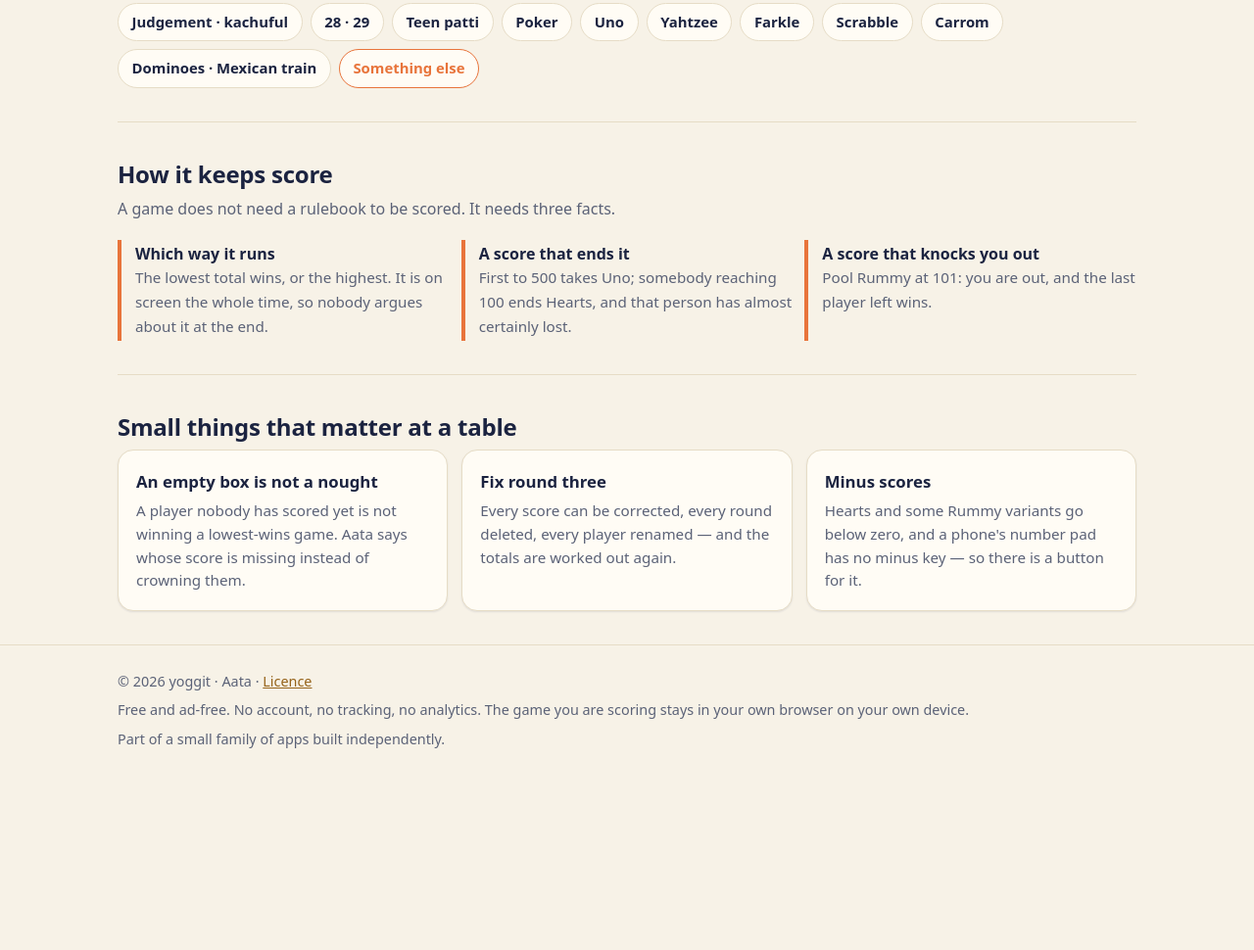
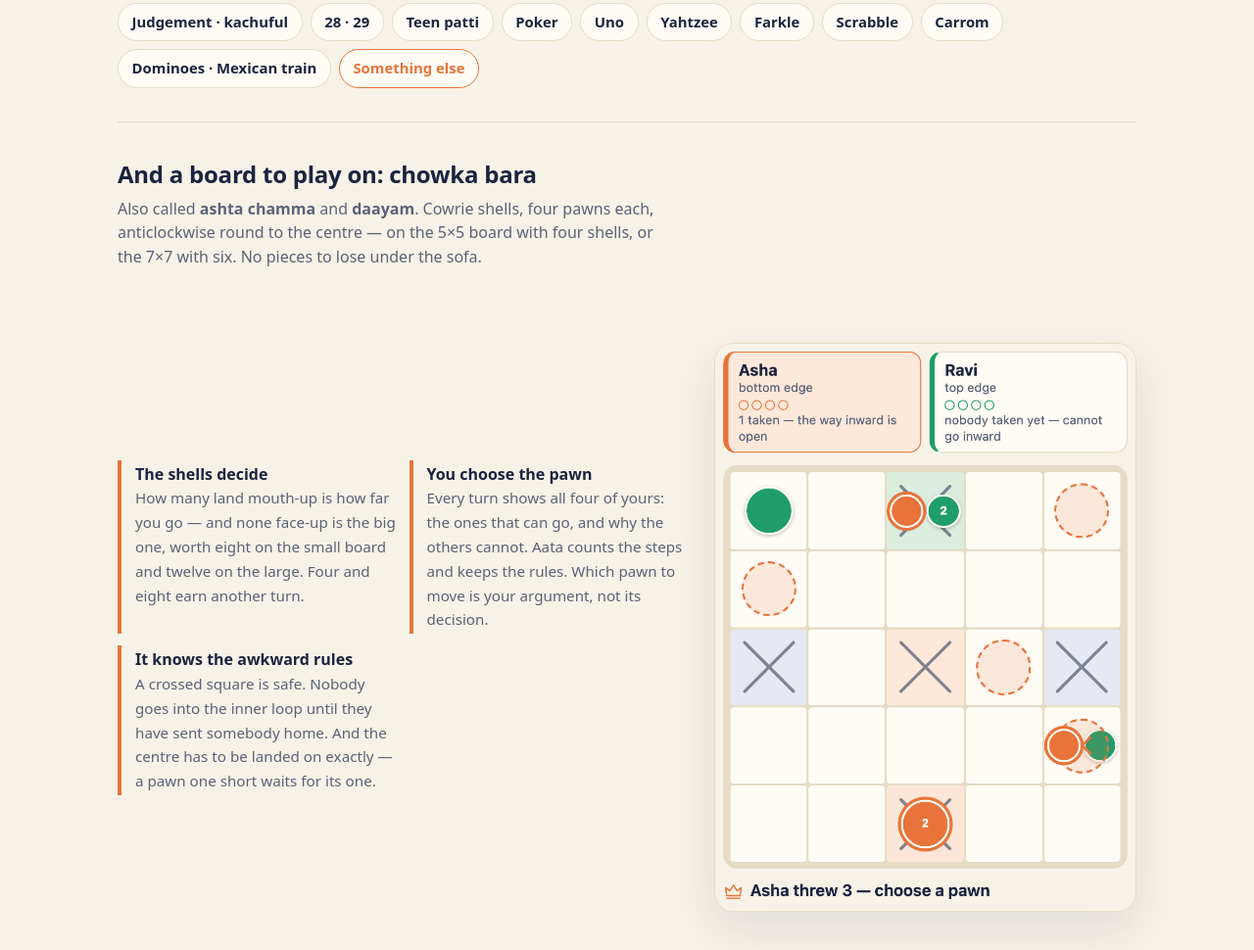
Before and after one commit to yoggit/aata-welcome, a plain HTML site: page index.html in a window 1280 px wide. Shown: the part 1240-2210 px from the top of the page at 98% size. Before the commit the page ends 2046 px from the top, so only its background shows below. Drawn offline with Linux system fonts and the light colour scheme.

Commit message:
Add chowka bara — the board Aata now plays, not just scores

```diff
--- a/index.html
+++ b/index.html
@@ -4,11 +4,11 @@
 <meta charset="UTF-8">
 <meta name="viewport" content="width=device-width, initial-scale=1, viewport-fit=cover">
 <title>Aata — keep the score for any game</title>
-<meta name="description" content="Aata is a scoresheet for any card or board game. Players across, rounds down, totals as you type, and it knows which way each game is won — lowest total for Rummy, highest for Uno. No account, no sign-in, works with no signal, and the game never leaves your device.">
+<meta name="description" content="Aata is a scoresheet for any card or board game. Players across, rounds down, totals as you type, and it knows which way each game is won — lowest total for Rummy, highest for Uno. It also plays chowka bara (ashta chamma) on a 5×5 or 7×7 board. No account, no sign-in, works with no signal, and the game never leaves your device.">
 <meta name="theme-color" content="#f7f2e7" media="(prefers-color-scheme: light)">
 <meta name="theme-color" content="#0f1426" media="(prefers-color-scheme: dark)">
 <meta property="og:title" content="Aata — keep the score for any game">
-<meta property="og:description" content="A scoresheet for any card or board game. It knows which way each game is won. No sign-in, works offline, and nothing leaves your device.">
+<meta property="og:description" content="A scoresheet for any card or board game, and a board to play chowka bara on. It knows which way each game is won. No sign-in, works offline, and nothing leaves your device.">
 <meta property="og:type" content="website">
 <link rel="icon" type="image/png" href="icon.png">
 <link rel="apple-touch-icon" href="icon.png">
@@ -129,7 +129,8 @@
         <span class="gloss">Kannada for play, or a game</span></p>
       <h1>Keep the score for any game.</h1>
       <p class="lead">Players across, rounds down, totals as you type — and it knows which way
-        each game is won, so 20 is winning at Poker and losing at Rummy.</p>
+        each game is won, so 20 is winning at Poker and losing at Rummy. There is a board to
+        play on too: <b>chowka bara</b>, on a 5×5 or a 7×7.</p>
       <div class="cta">
         <a class="btn btn-primary" href="https://aata.web.app">Open Aata →</a>
         <a class="btn btn-quiet" href="#games">See the games</a>
@@ -170,6 +171,30 @@
       <span class="chip">Scrabble</span><span class="chip">Carrom</span>
       <span class="chip">Dominoes · Mexican train</span>
       <span class="chip own">Something else</span>
+    </div>
+  </section>
+
+  <!-- The second mode: a game you play on the screen, not one you keep the score of. -->
+  <section id="chowka">
+    <h2>And a board to play on: chowka bara</h2>
+    <p class="sub">Also called <b>ashta chamma</b> and <b>daayam</b>. Cowrie shells, four pawns
+      each, anticlockwise round to the centre — on the 5×5 board with four shells, or the 7×7 with
+      six. No pieces to lose under the sofa.</p>
+    <div class="hero">
+      <div class="rules">
+        <div class="rule"><b>The shells decide</b>
+          <span>How many land mouth-up is how far you go — and none face-up is the big one, worth
+            eight on the small board and twelve on the large. Four and eight earn another turn.</span></div>
+        <div class="rule"><b>You choose the pawn</b>
+          <span>Every turn shows all four of yours: the ones that can go, and why the others
+            cannot. Aata counts the steps and keeps the rules. Which pawn to move is your
+            argument, not its decision.</span></div>
+        <div class="rule"><b>It knows the awkward rules</b>
+          <span>A crossed square is safe. Nobody goes into the inner loop until they have sent
+            somebody home. And the centre has to be landed on exactly — a pawn one short waits
+            for its one.</span></div>
+      </div>
+      <div class="shot"><img src="board.png" alt="A game of chowka bara: a five by five board with crossed safe squares, orange and green pawns on it, and a line saying Asha threw 3 — choose a pawn."></div>
     </div>
   </section>
 
```
Also changed, not shown: board.png (added).
